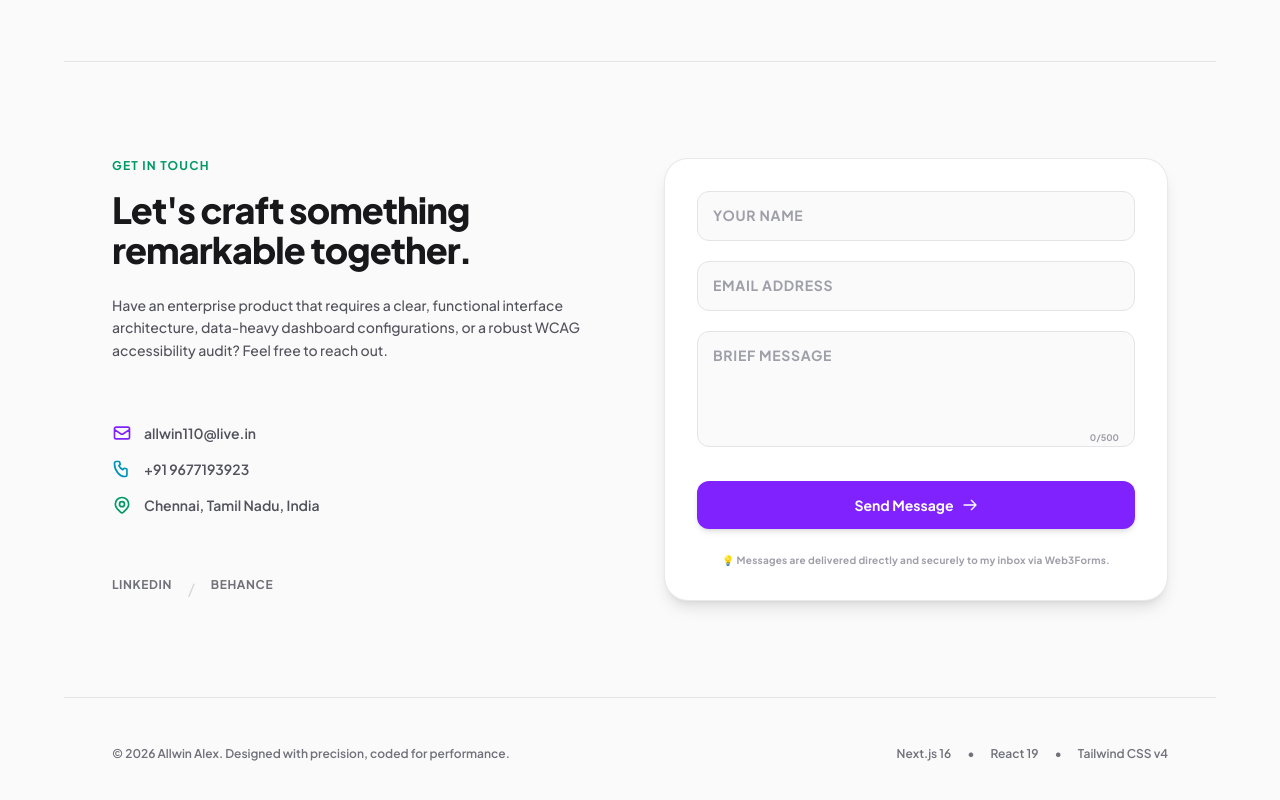
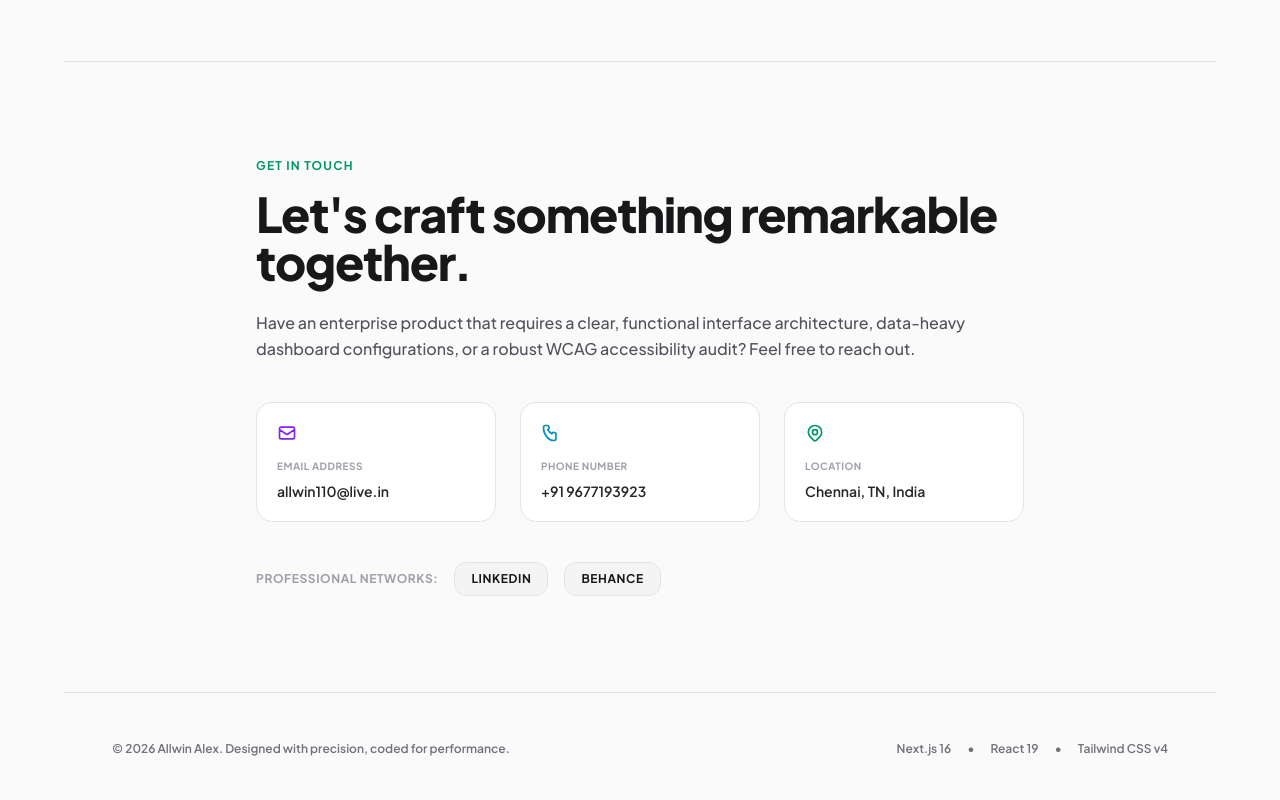
Before and after one commit to allwin110/allwin-portfolio, a Next.js app: page / in a window 1280 px wide. Shown: the part 4512-5312 px from the top of the page. Built offline with nearby package versions, Linux system fonts and the light colour scheme.

Commit message:
design: remove contact form and redesign contact section

```diff
--- a/app/page.tsx
+++ b/app/page.tsx
@@ -83,9 +83,6 @@ export default function Home() {
   const [selectedProject, setSelectedProject] = useState<typeof projectsData[0] | null>(null);
   const [activeImageIndex, setActiveImageIndex] = useState(0);
   const [scrollProgress, setScrollProgress] = useState(0);
-  const [contactSubmitted, setContactSubmitted] = useState(false);
-  const [isSubmitting, setIsSubmitting] = useState(false);
-  const [messageLength, setMessageLength] = useState(0);
   const [theme, setTheme] = useState<'light' | 'dark'>('light');
   const [showScrollTop, setShowScrollTop] = useState(false);
   const [mounted, setMounted] = useState(false);
@@ -706,180 +703,49 @@ export default function Home() {
 
       {/* Contact Section */}
       <section id="contact" className="max-w-4xl lg:max-w-5xl xl:max-w-6xl 2xl:max-w-7xl mx-auto py-24 px-6 md:px-8 lg:px-12 2xl:px-0 border-t border-zinc-200 dark:border-zinc-900">
-        <div className="grid grid-cols-1 md:grid-cols-2 gap-12">
+        <div className="max-w-3xl mx-auto flex flex-col gap-10 animate-slide-in-bottom">
 
           {/* Info Details */}
-          <div className="flex flex-col justify-between gap-8">
-            <div className="flex flex-col gap-4">
+          <div className="flex flex-col gap-4 text-center md:text-left">
             <span className="text-xs font-bold uppercase tracking-widest text-emerald-600 dark:text-emerald-400">Get in Touch</span>
-              <h2 className="text-3xl md:text-4xl font-extrabold tracking-tight text-zinc-955 dark:text-white">Let's craft something remarkable together.</h2>
-              <p className="text-zinc-600 dark:text-zinc-400 text-sm leading-relaxed mt-2 font-medium">
+            <h2 className="text-3xl md:text-4xl lg:text-5xl font-extrabold tracking-tight text-zinc-955 dark:text-white">Let's craft something remarkable together.</h2>
+            <p className="text-zinc-600 dark:text-zinc-400 text-sm md:text-base leading-relaxed mt-2 font-medium">
               Have an enterprise product that requires a clear, functional interface architecture, data-heavy dashboard configurations, or a robust WCAG accessibility audit? Feel free to reach out.
             </p>
           </div>
 
-            <div className="flex flex-col gap-4 text-sm font-semibold">
-              <a href="mailto:allwin110@live.in" className="inline-flex items-center gap-3 text-zinc-600 dark:text-zinc-400 hover:text-zinc-955 dark:hover:text-white transition-colors">
+          <div className="grid grid-cols-1 sm:grid-cols-3 gap-6 text-sm font-semibold">
+            <a href="mailto:allwin110@live.in" className="flex flex-col gap-2 p-5 bg-white dark:bg-zinc-900/40 border border-zinc-200 dark:border-zinc-800/60 rounded-2xl hover:border-violet-500/50 hover:shadow-lg dark:hover:shadow-violet-500/5 transition-all duration-300">
               <svg className="w-5 h-5 text-violet-600 dark:text-violet-400" fill="none" viewBox="0 0 24 24" stroke="currentColor">
                 <path strokeLinecap="round" strokeLinejoin="round" strokeWidth={2} d="M3 8l7.89 5.26a2 2 0 002.22 0L21 8M5 19h14a2 2 0 002-2V7a2 2 0 00-2-2H5a2 2 0 00-2 2v10a2 2 0 002 2z" />
               </svg>
-                allwin110@live.in
+              <span className="text-[10px] font-bold text-zinc-400 dark:text-zinc-500 uppercase tracking-wider mt-2">Email Address</span>
+              <span className="text-zinc-800 dark:text-zinc-200 text-xs md:text-sm truncate">allwin110@live.in</span>
             </a>
-              <a href="tel:+919677193923" className="inline-flex items-center gap-3 text-zinc-600 dark:text-zinc-400 hover:text-zinc-955 dark:hover:text-white transition-colors">
+
+            <a href="tel:+919677193923" className="flex flex-col gap-2 p-5 bg-white dark:bg-zinc-900/40 border border-zinc-200 dark:border-zinc-800/60 rounded-2xl hover:border-cyan-500/50 hover:shadow-lg dark:hover:shadow-cyan-500/5 transition-all duration-300">
               <svg className="w-5 h-5 text-cyan-600 dark:text-cyan-400" fill="none" viewBox="0 0 24 24" stroke="currentColor">
                 <path strokeLinecap="round" strokeLinejoin="round" strokeWidth={2} d="M3 5a2 2 0 012-2h3.28a1 1 0 01.94.725l.548 2.2a1 1 0 01-.321.988l-1.305.98a10.582 10.582 0 004.872 4.872l.98-1.305a1 1 0 01.988-.321l2.2.548a1 1 0 01.725.94V19a2 2 0 01-2 2h-1C9.716 21 3 14.284 3 6V5z" />
               </svg>
-                +91 9677193923
+              <span className="text-[10px] font-bold text-zinc-400 dark:text-zinc-500 uppercase tracking-wider mt-2">Phone Number</span>
+              <span className="text-zinc-800 dark:text-zinc-200 text-xs md:text-sm">+91 9677193923</span>
             </a>
-              <span className="inline-flex items-center gap-3 text-zinc-600 dark:text-zinc-400">
+
+            <div className="flex flex-col gap-2 p-5 bg-white dark:bg-zinc-900/40 border border-zinc-200 dark:border-zinc-800/60 rounded-2xl">
               <svg className="w-5 h-5 text-emerald-600 dark:text-emerald-400" fill="none" viewBox="0 0 24 24" stroke="currentColor">
                 <path strokeLinecap="round" strokeLinejoin="round" strokeWidth={2} d="M17.657 16.657L13.414 20.9a1.998 1.998 0 01-2.827 0l-4.244-4.243a8 8 0 1111.314 0z" />
                 <path strokeLinecap="round" strokeLinejoin="round" strokeWidth={2} d="M15 11a3 3 0 11-6 0 3 3 0 016 0z" />
               </svg>
-                Chennai, Tamil Nadu, India
-              </span>
-            </div>
-
-            <div className="flex gap-4">
-              <a href="https://linkedin.com/in/allwin" target="_blank" rel="noopener noreferrer" className="text-zinc-500 hover:text-zinc-950 dark:text-zinc-400 dark:hover:text-white transition-colors text-xs font-bold uppercase tracking-wider">LinkedIn</a>
-              <span className="text-zinc-300 dark:text-zinc-800">/</span>
-              <a href="https://www.behance.net/allwinalex" target="_blank" rel="noopener noreferrer" className="text-zinc-500 hover:text-zinc-950 dark:text-zinc-400 dark:hover:text-white transition-colors text-xs font-bold uppercase tracking-wider">Behance</a>
+              <span className="text-[10px] font-bold text-zinc-400 dark:text-zinc-500 uppercase tracking-wider mt-2">Location</span>
+              <span className="text-zinc-800 dark:text-zinc-200 text-xs md:text-sm">Chennai, TN, India</span>
             </div>
           </div>
 
-          {/* Premium Form */}
-          <div className="bg-white border border-zinc-200/80 dark:bg-zinc-900/40 dark:border-zinc-800/40 p-8 rounded-3xl shadow-lg dark:shadow-2xl">
-            {contactSubmitted ? (
-              <div className="flex flex-col items-center justify-center text-center py-12 gap-4 animate-fade-in">
-                <div className="w-12 h-12 bg-emerald-100 dark:bg-emerald-950/40 border border-emerald-400/40 rounded-full flex items-center justify-center text-emerald-600 dark:text-emerald-400 text-xl font-bold">✓</div>
-                <div>
-                  <h3 className="text-xl font-bold text-zinc-955 dark:text-white">Message Sent!</h3>
-                  <p className="text-zinc-550 dark:text-zinc-400 text-xs mt-1.5 leading-relaxed font-medium">Thank you for reaching out. I'll get back to your email within 24 hours.</p>
+          <div className="flex flex-wrap gap-4 items-center justify-center md:justify-start">
+            <span className="text-xs text-zinc-400 dark:text-zinc-555 font-bold uppercase tracking-wider">Professional Networks:</span>
+            <a href="https://linkedin.com/in/allwin" target="_blank" rel="noopener noreferrer" className="px-4 py-2 bg-zinc-100 hover:bg-zinc-200 dark:bg-zinc-800/50 dark:hover:bg-zinc-800 border border-zinc-200 dark:border-zinc-800 rounded-xl text-zinc-650 dark:text-zinc-300 hover:text-zinc-955 dark:hover:text-white transition-all text-xs font-bold uppercase tracking-wider">LinkedIn</a>
+            <a href="https://www.behance.net/allwinalex" target="_blank" rel="noopener noreferrer" className="px-4 py-2 bg-zinc-100 hover:bg-zinc-200 dark:bg-zinc-800/50 dark:hover:bg-zinc-800 border border-zinc-200 dark:border-zinc-800 rounded-xl text-zinc-650 dark:text-zinc-300 hover:text-zinc-955 dark:hover:text-white transition-all text-xs font-bold uppercase tracking-wider">Behance</a>
           </div>
-                <button
-                  onClick={() => setContactSubmitted(false)}
-                  className="mt-4 px-5 py-2 bg-zinc-100 hover:bg-zinc-200 dark:bg-zinc-800 dark:hover:bg-zinc-700 text-xs font-bold rounded-lg transition-colors cursor-pointer"
-                >
-                  Send another message
-                </button>
-              </div>
-            ) : (
-              <form
-                onSubmit={async (e) => {
-                  e.preventDefault();
-                  setIsSubmitting(true);
-                  const target = e.currentTarget;
-                  const name = (target.elements.namedItem('name') as HTMLInputElement).value;
-                  const email = (target.elements.namedItem('email') as HTMLInputElement).value;
-                  const message = (target.elements.namedItem('message') as HTMLTextAreaElement).value;
-
-                  try {
-                    const accessKey = process.env.NEXT_PUBLIC_WEB3FORMS_ACCESS_KEY || "290e762f-9d0a-4416-a1b8-e78f62cbc862";
-                    const response = await fetch("https://api.web3forms.com/submit", {
-                      method: "POST",
-                      headers: {
-                        "Content-Type": "application/json",
-                        Accept: "application/json"
-                      },
-                      body: JSON.stringify({
-                        access_key: accessKey,
-                        name: name,
-                        email: email,
-                        message: message,
-                        subject: `New Portfolio Inquiry from ${name}`
-                      })
-                    });
-
-                    const result = await response.json();
-                    if (result.success) {
-                      setContactSubmitted(true);
-                    } else {
-                      alert("Submission failed. Please try again or email me directly at allwin110@live.in");
-                    }
-                  } catch (err) {
-                    console.error("Submission error:", err);
-                    alert("A network error occurred. Please try again or email me directly at allwin110@live.in");
-                  } finally {
-                    setIsSubmitting(false);
-                  }
-                }}
-                className="flex flex-col gap-5"
-              >
-                <div className="relative">
-                  <input
-                    type="text"
-                    id="name"
-                    name="name"
-                    required
-                    placeholder=" "
-                    className="peer w-full bg-zinc-50 border border-zinc-200 focus:border-violet-500 focus:bg-white text-zinc-900 dark:bg-zinc-950 dark:border-zinc-800 dark:focus:bg-zinc-950 dark:text-zinc-200 rounded-xl px-4 pt-5 pb-2 text-sm outline-none transition-all font-medium placeholder-transparent"
-                  />
-                  <label htmlFor="name" className="absolute left-4 top-1.5 text-[10px] font-bold text-zinc-500 dark:text-zinc-405 uppercase tracking-wider transition-all peer-placeholder-shown:text-sm peer-placeholder-shown:top-3.5 peer-placeholder-shown:text-zinc-400 dark:peer-placeholder-shown:text-zinc-600 peer-focus:top-1.5 peer-focus:text-[10px] peer-focus:text-violet-500 pointer-events-none">
-                    Your Name
-                  </label>
-                </div>
-                <div className="relative">
-                  <input
-                    type="email"
-                    id="email"
-                    name="email"
-                    required
-                    placeholder=" "
-                    className="peer w-full bg-zinc-50 border border-zinc-200 focus:border-violet-500 focus:bg-white text-zinc-900 dark:bg-zinc-950 dark:border-zinc-800 dark:focus:bg-zinc-950 dark:text-zinc-200 rounded-xl px-4 pt-5 pb-2 text-sm outline-none transition-all font-medium placeholder-transparent"
-                  />
-                  <label htmlFor="email" className="absolute left-4 top-1.5 text-[10px] font-bold text-zinc-500 dark:text-zinc-405 uppercase tracking-wider transition-all peer-placeholder-shown:text-sm peer-placeholder-shown:top-3.5 peer-placeholder-shown:text-zinc-400 dark:peer-placeholder-shown:text-zinc-600 peer-focus:top-1.5 peer-focus:text-[10px] peer-focus:text-violet-500 pointer-events-none">
-                    Email Address
-                  </label>
-                </div>
-                <div className="relative">
-                  <textarea
-                    id="message"
-                    name="message"
-                    rows={4}
-                    required
-                    maxLength={500}
-                    onChange={(e) => setMessageLength(e.target.value.length)}
-                    placeholder=" "
-                    className="peer w-full bg-zinc-50 border border-zinc-200 focus:border-violet-500 focus:bg-white text-zinc-900 dark:bg-zinc-950 dark:border-zinc-800 dark:focus:bg-zinc-950 dark:text-zinc-200 rounded-xl px-4 pt-6 pb-2.5 text-sm outline-none transition-all resize-none font-medium placeholder-transparent"
-                  />
-                  <label htmlFor="message" className="absolute left-4 top-1.5 text-[10px] font-bold text-zinc-500 dark:text-zinc-405 uppercase tracking-wider transition-all peer-placeholder-shown:text-sm peer-placeholder-shown:top-3.5 peer-placeholder-shown:text-zinc-400 dark:peer-placeholder-shown:text-zinc-600 peer-focus:top-1.5 peer-focus:text-[10px] peer-focus:text-violet-500 pointer-events-none">
-                    Brief Message
-                  </label>
-                  <span className={`absolute right-4 bottom-2 text-[9px] font-bold transition-all duration-200 ${
-                    messageLength > 450 ? 'text-rose-500 scale-110 font-black' : 'text-zinc-400 dark:text-zinc-600 peer-focus:text-violet-500'
-                  }`}>
-                    {messageLength}/500
-                  </span>
-                </div>
-                <button
-                  type="submit"
-                  disabled={isSubmitting}
-                  className="group w-full bg-violet-600 hover:bg-violet-500 text-white font-bold py-3.5 rounded-xl transition-all active:scale-[0.98] text-sm mt-2 shadow-md hover:shadow-lg cursor-pointer flex items-center justify-center gap-2 disabled:opacity-70 disabled:cursor-not-allowed"
-                >
-                  {isSubmitting ? (
-                    <>
-                      Sending Message...
-                      <svg className="animate-spin h-4 w-4 text-white" fill="none" viewBox="0 0 24 24">
-                        <circle className="opacity-25" cx="12" cy="12" r="10" stroke="currentColor" strokeWidth="4" />
-                        <path className="opacity-75" fill="currentColor" d="M4 12a8 8 0 018-8V0C5.373 0 0 5.373 0 12h4z" />
-                      </svg>
-                    </>
-                  ) : (
-                    <>
-                      Send Message
-                      <svg className="w-4 h-4 group-hover:translate-x-1 transition-transform duration-300" fill="none" viewBox="0 0 24 24" stroke="currentColor">
-                        <path strokeLinecap="round" strokeLinejoin="round" strokeWidth={2} d="M14 5l7 7m0 0l-7 7m7-7H3" />
-                      </svg>
-                    </>
-                  )}
-                </button>
-                <p className="text-[10px] text-center font-bold text-zinc-400 dark:text-zinc-550 tracking-wide mt-1">
-                  💡 Messages are delivered directly and securely to my inbox via Web3Forms.
-                </p>
-              </form>
-            )}
-          </div>
-
         </div>
       </section>
 
```
Lines whose indentation alone changed are shown as unchanged.
